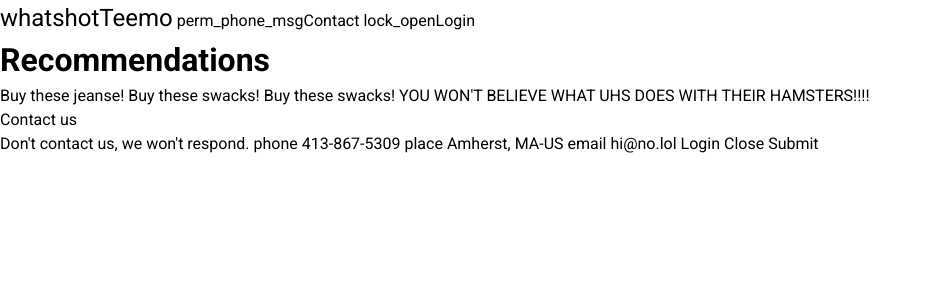
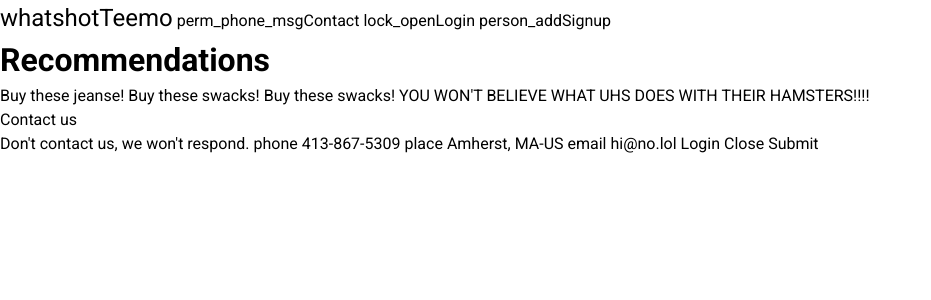
Before and after one commit to namanshenoy/326Project, a Django app: page /contact/ in a window 1280 px wide. Shown: the top 300 px of the page, without its empty margins (0-931 px from the left). Run offline with Django 3.2, Linux system fonts and the light colour scheme; some libraries are stand-ins or nearby versions.

Commit message:
signup button

```diff
--- a/MockUI/templates/base.html
+++ b/MockUI/templates/base.html
@@ -27,6 +27,7 @@
           <v-btn href="{% url 'logout'%}?next=/home" flat><v-icon left>lock_outline</v-icon>Logout</v-btn>
         {% else %}
           <v-btn @click="loginModal=true" flat><v-icon left>lock_open</v-icon>Login</v-btn>
+          <v-btn href="{%url 'signup'%}" flat><v-icon left>person_add</v-icon>Signup</v-btn>
         {% endif %}
         </v-toolbar-items>
       </v-toolbar>
```
Also changed, not shown: MockUI/db.sqlite3.
